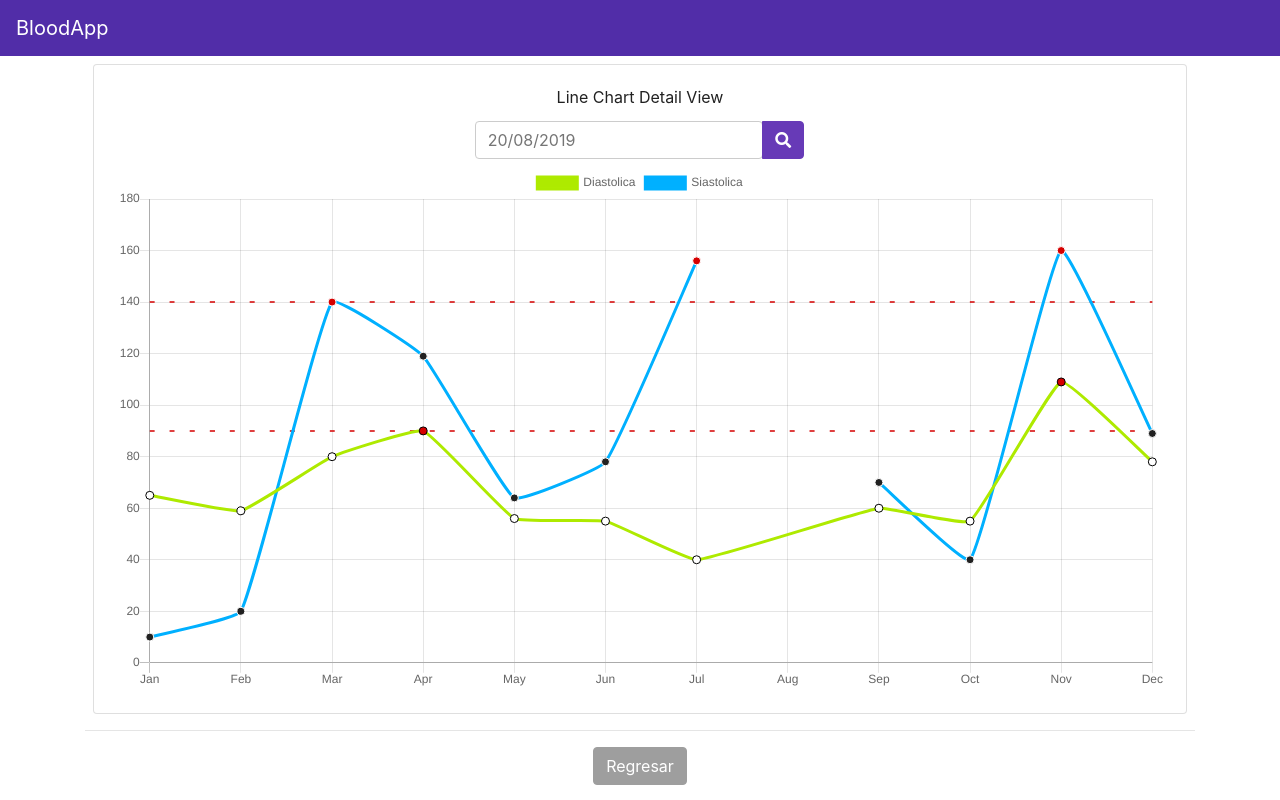
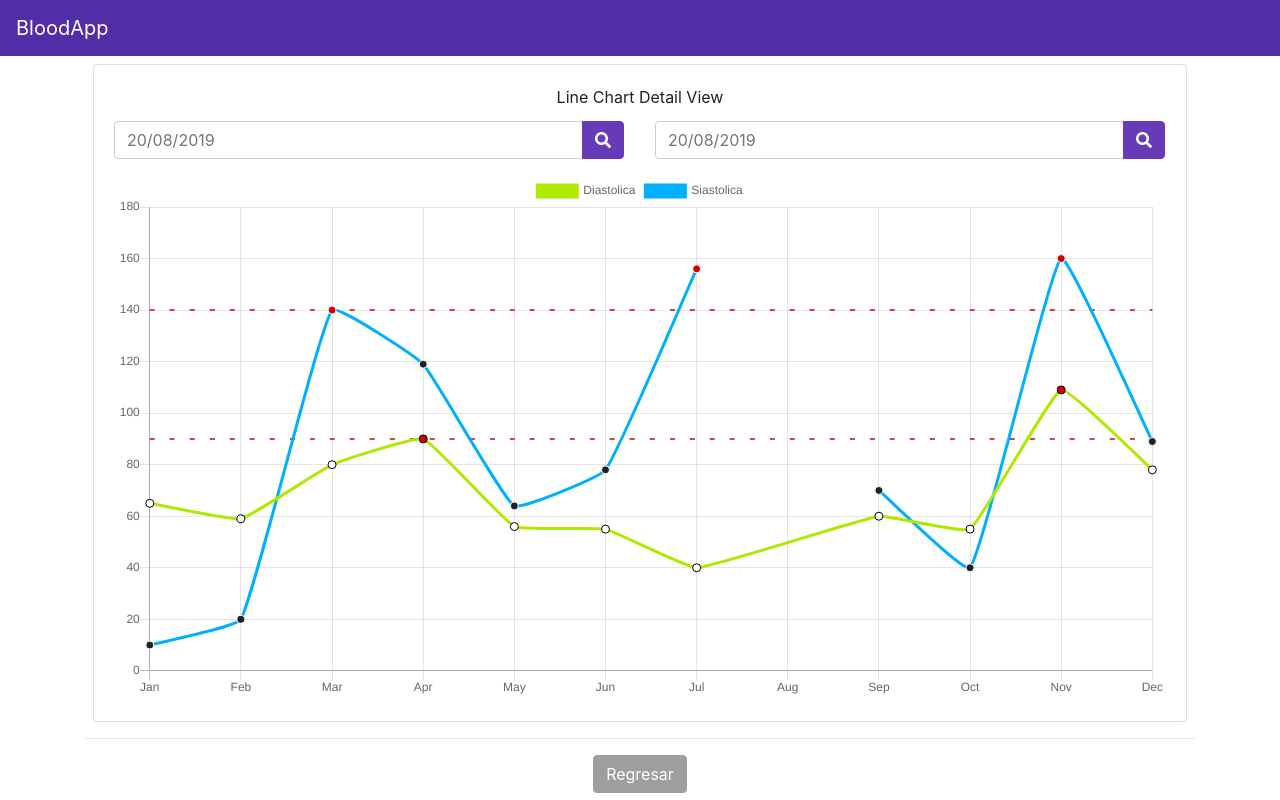
Before and after one commit to LuisGH1234/blood-app, a React (Create React App) app: page /linear-details in a window 1280 px wide. Built offline with nearby package versions, Linux system fonts and the light colour scheme.

Commit message:
:art: styling datepicke

```diff
--- a/src/scenes/detail/linearDetail/LinearDetail.view.tsx
+++ b/src/scenes/detail/linearDetail/LinearDetail.view.tsx
@@ -1,7 +1,16 @@
 import React, { FC, useState } from 'react';
 import { RouteComponentProps } from 'react-router';
 import { Line } from 'react-chartjs-2';
-import { Button, Card, CardBody, CardTitle, Row, Col, InputGroup, InputGroupAddon } from 'reactstrap';
+import {
+    Button,
+    Card,
+    CardBody,
+    CardTitle,
+    Row,
+    Col,
+    InputGroup,
+    InputGroupAddon,
+} from 'reactstrap';
 import { LinearExample } from '../../../common/constants';
 import DatePicker from 'react-datepicker';
 import { isMobile } from '../../../common/helpers/detector';
@@ -12,22 +21,18 @@ interface IProps extends RouteComponentProps {
 
 const { data, options } = LinearExample;
 const height = isMobile() ? 300 : undefined;
-const LinearDetail: FC<IProps> = props => {
-    const [date, setDate] = useState(new Date());
-    console.log(navigator.userAgent)
+function renderDatePicker(date: any, setDate: (value: any) => void) {
     return (
-        <div>
-            <Card>
-                <CardBody>
-                    <CardTitle>Line Chart Detail View</CardTitle>
-                    <Row className="mt-2 mb-2">
-                        <Col md={{ size: 4, offset: 4 }}>
         <InputGroup>
             <DatePicker
                 className="date form-control"
                 selected={date}
+                // readOnly
                 dateFormat="dd/MM/yyyy"
-                                    onChange={value => setDate(value!)}
+                onChange={(value, e) => {
+                    setDate(value!);
+                    e!!.preventDefault();
+                }}
             />
             <InputGroupAddon addonType="append">
                 <Button
@@ -39,6 +44,24 @@ const LinearDetail: FC<IProps> = props => {
                 </Button>
             </InputGroupAddon>
         </InputGroup>
+    );
+}
+const LinearDetail: FC<IProps> = props => {
+    const [dateStart, setDateStart] = useState(new Date());
+    const [dateEnd, setDateEnd] = useState(new Date());
+
+    console.log(navigator.userAgent);
+    return (
+        <div>
+            <Card>
+                <CardBody>
+                    <CardTitle>Line Chart Detail View</CardTitle>
+                    <Row className="mt-2 mb-2">
+                        <Col md="6" className="mb-2">
+                            {renderDatePicker(dateStart, setDateStart)}
+                        </Col>
+                        <Col md="6" className="mb-2">
+                            {renderDatePicker(dateEnd, setDateEnd)}
                         </Col>
                     </Row>
 
@@ -49,6 +72,6 @@ const LinearDetail: FC<IProps> = props => {
             <Button onClick={() => props.history.push('/')}>Regresar</Button>
         </div>
     );
-}
+};
 
 export default LinearDetail;
```
Lines whose indentation alone changed are shown as unchanged.
